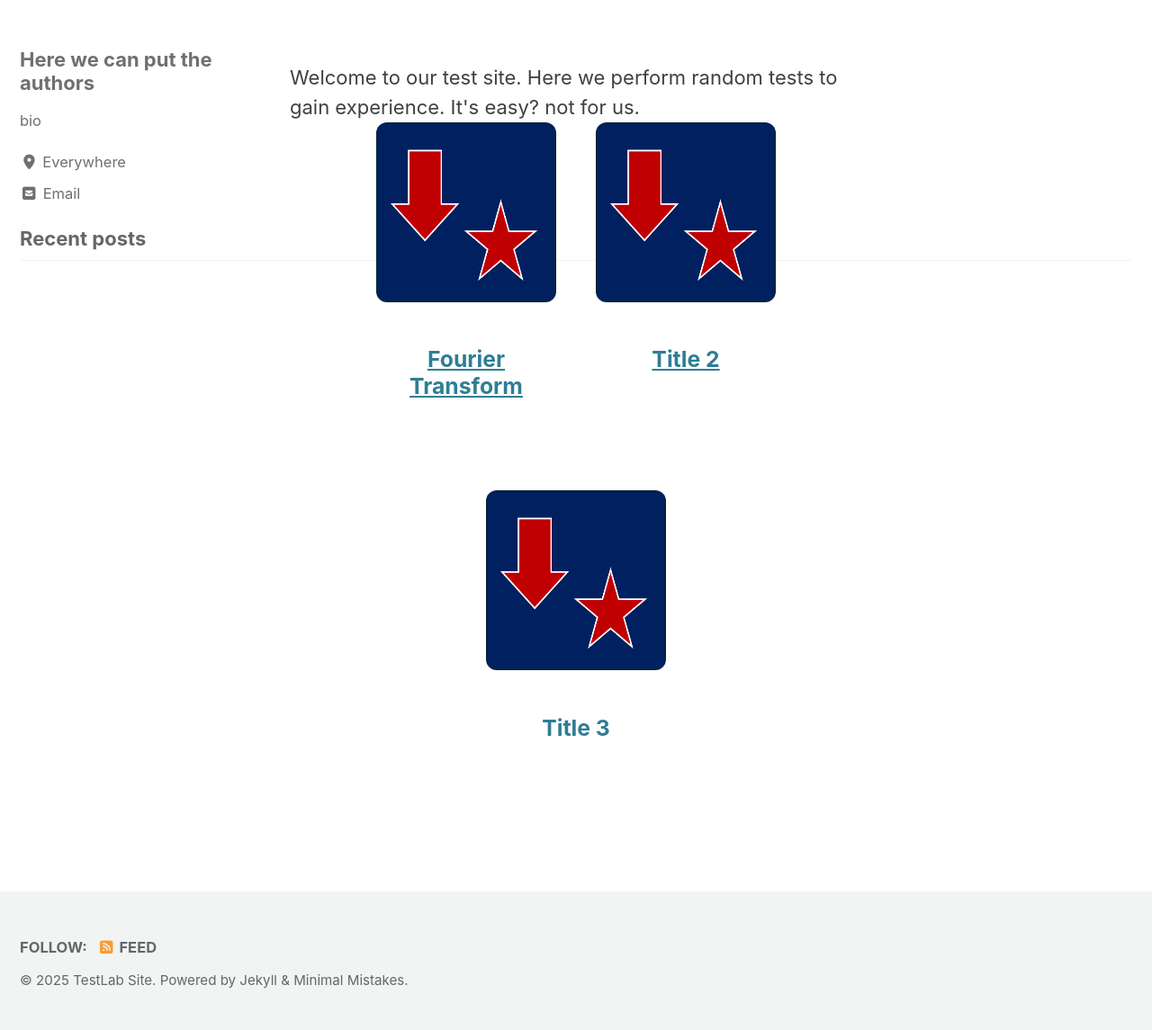
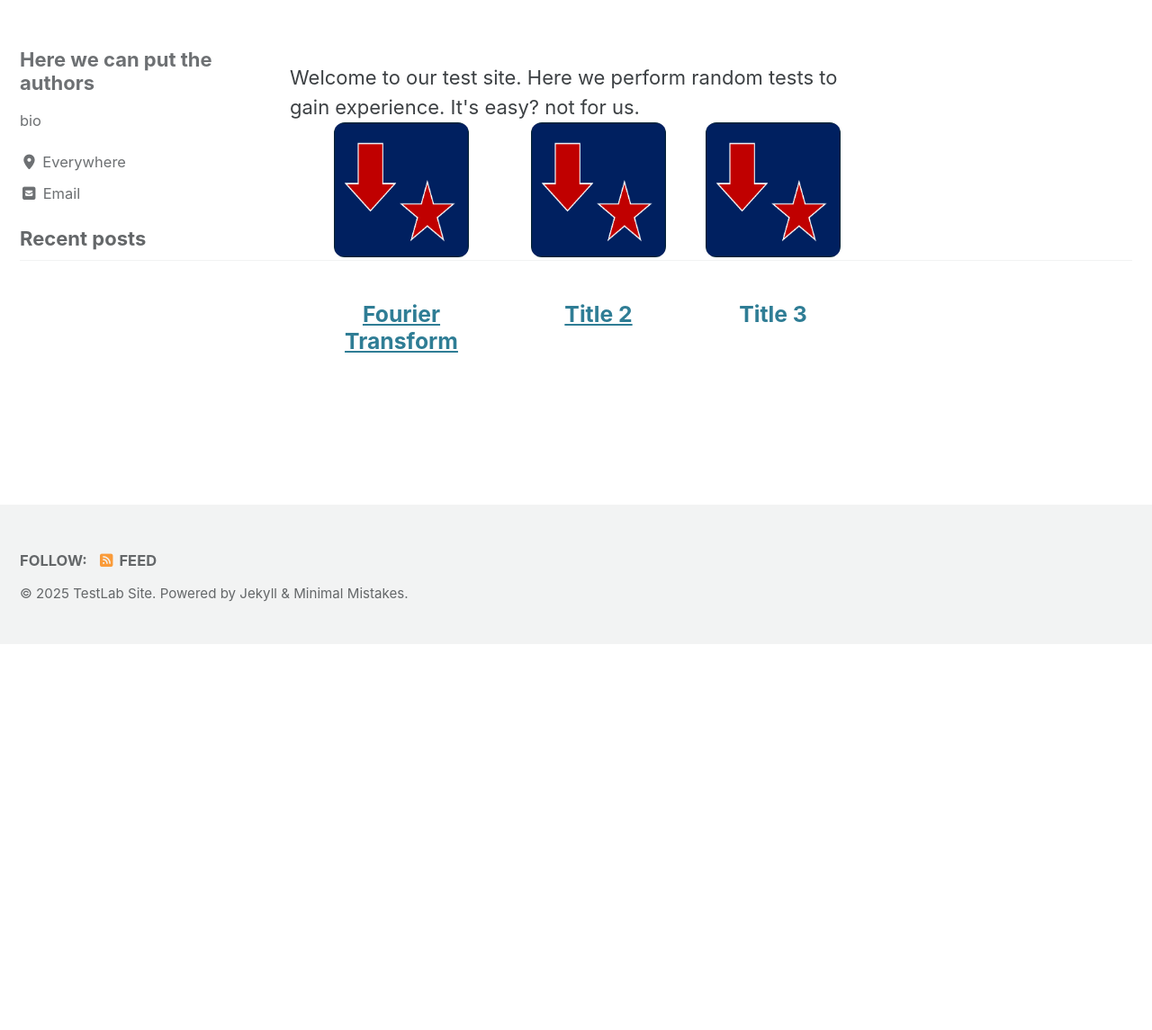
Before and after one commit to GitForTest3141592/TestLab, a Jekyll site: the page built from index.html, in a window 1280 px wide. Shown: the part 549-1694 px from the top of the page at 90% size. Built offline with Jekyll 4.4.1, drawn with Linux system fonts in a browser that asks for light colours; cached includes are drawn as plain includes; the list of posts is cut into pages by our own code; after the commit the page ends 1265 px from its top, so only the background shows below that.

Commit message:
Update index.html

```diff
--- a/index.html
+++ b/index.html
@@ -7,6 +7,8 @@ Welcome to our test site.
 
 Here we perform random tests to gain experience. It's easy? not for us.
 
+
+
 <!-- The following section is used to add some icon, with titles and links -->
 
 <div style="display: flex; justify-content: center; gap: 2rem;flex-wrap: wrap;">
@@ -14,7 +16,7 @@ Here we perform random tests to gain experience. It's easy? not for us.
   <!-- Icon 1 -->
    <div style="text-align: center; max-width: 200px; margin-bottom: 2rem;">
     <a href= "https://github.com/GitForTest3141592/Fourier_Transform" target="_blank">
-      <img src="{{ '/assets/images/Icon_FFT.png' | relative_url }}" alt="Icon 1" style="width: 200px; height: 200px; border-radius: 12px;">
+      <img src="{{ '/assets/images/Icon_FFT.png' | relative_url }}" alt="Icon 1" style="width: 150px; height: 150px; border-radius: 12px;">
       <h3>Fourier Transform</h3>
     </a>
   </div>
@@ -22,7 +24,7 @@ Here we perform random tests to gain experience. It's easy? not for us.
   <!-- Icon 2 -->
   <div style="text-align: center; max-width: 200px; margin-bottom: 2rem;">
     <a href= "https://github.com/GitForTest3141592/Fourier_Transform" target="_blank">
-      <img src="{{ '/assets/images/Icon_FFT.png' | relative_url }}" alt="Icon 2" style="width: 200px; height: 200px; border-radius: 12px;">
+      <img src="{{ '/assets/images/Icon_FFT.png' | relative_url }}" alt="Icon 2" style="width: 150px; height: 150px; border-radius: 12px;">
       <h3>Title 2</h3>
     </a>
   </div>
@@ -30,7 +32,7 @@ Here we perform random tests to gain experience. It's easy? not for us.
   <!-- Icon 3 -->
   <div style="text-align: center; max-width: 200px; margin-bottom: 2rem;">
     <a hhref= "https://github.com/GitForTest3141592/Fourier_Transform" target="_blank">
-      <img src="{{ '/assets/images/Icon_FFT.png' | relative_url }}" alt="Icon 3" style="width: 200px; height: 200px; border-radius: 12px;">
+      <img src="{{ '/assets/images/Icon_FFT.png' | relative_url }}" alt="Icon 3" style="width: 150px; height: 150px; border-radius: 12px;">
       <h3>Title 3</h3>
     </a>
   </div>
```
